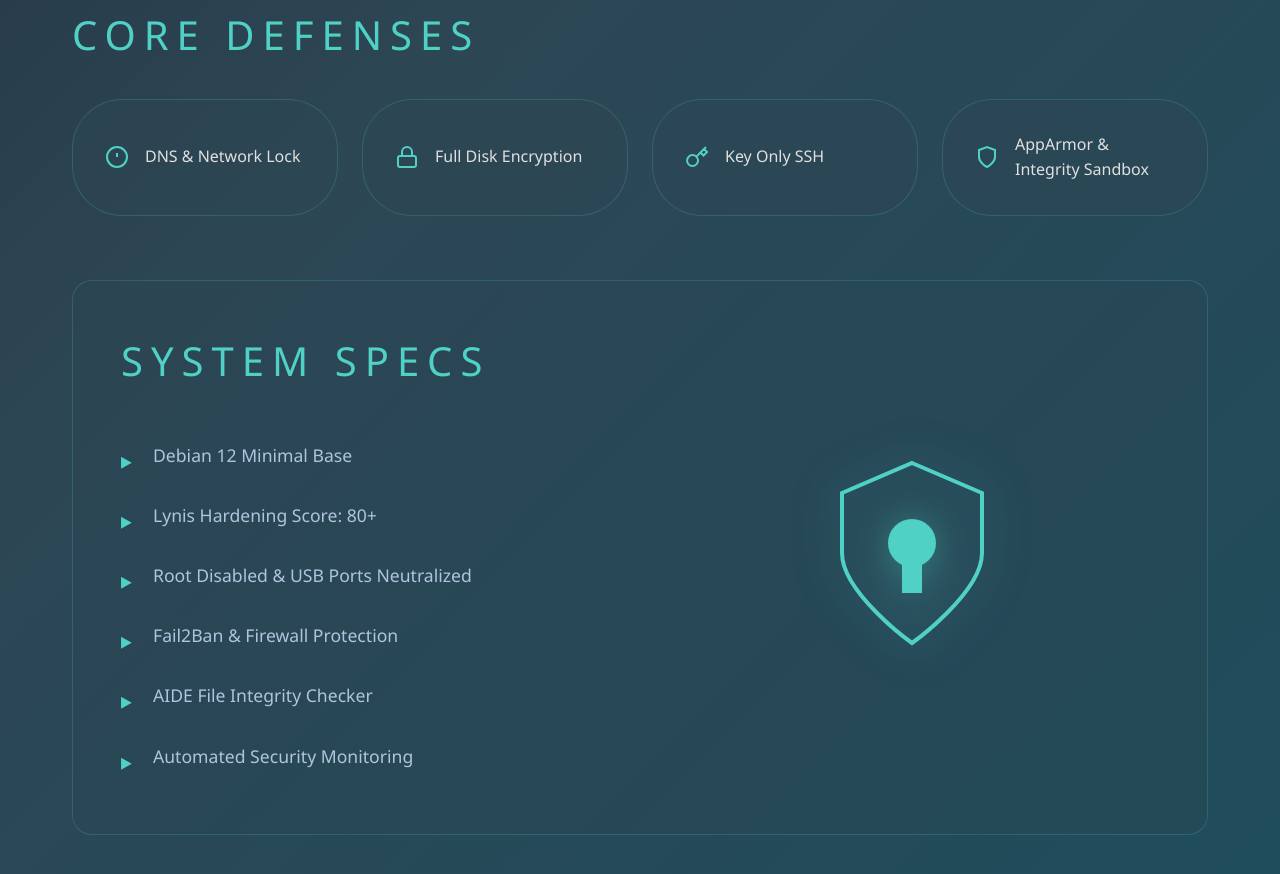
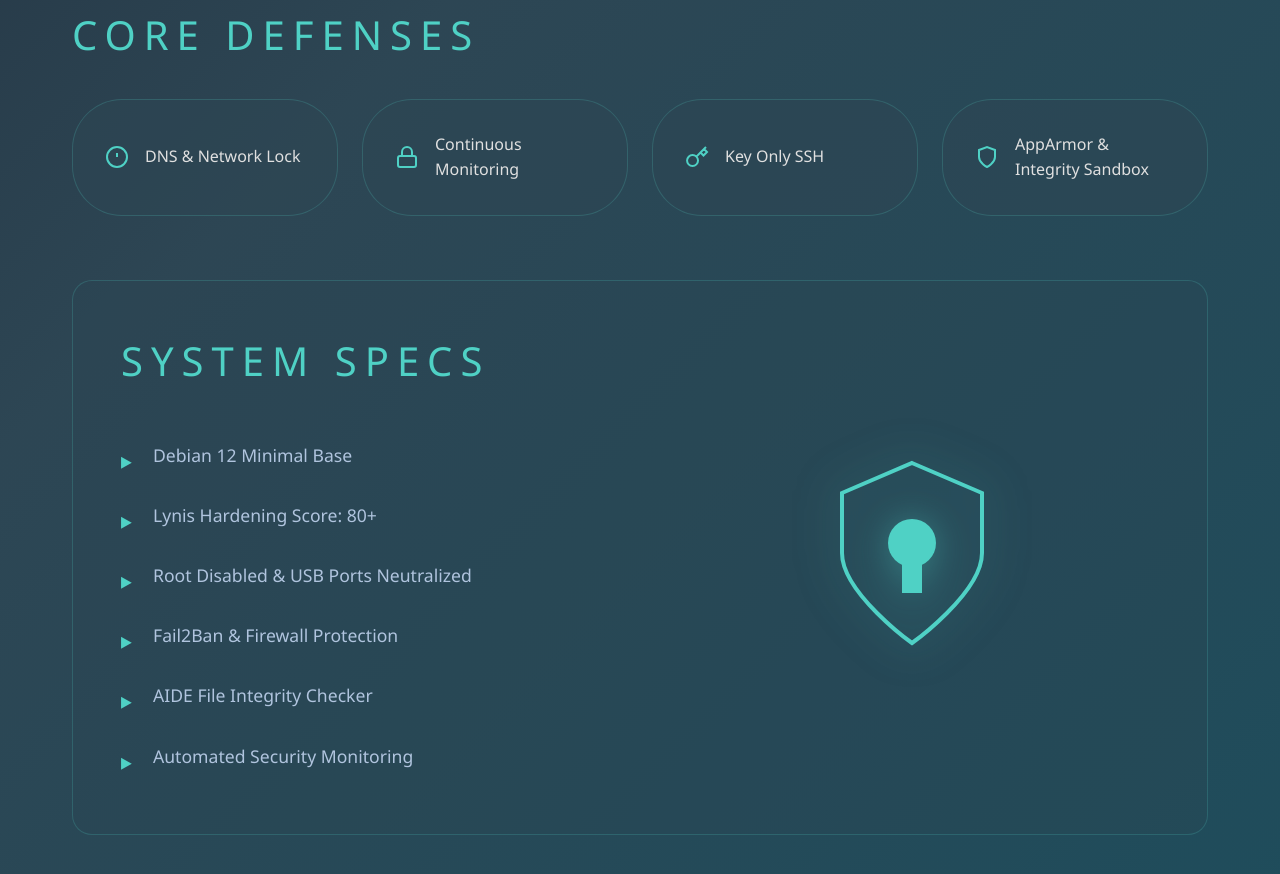
Before and after one commit to kyo-yo-mi-ku/kyo-yo-mi-ku.github.io, a plain HTML site: page index.html in a window 1280 px wide. Shown: the part 1415-2289 px from the top of the page. Drawn offline with Linux system fonts and the light colour scheme.

Commit message:
Updated index.html

```diff
--- a/index.html
+++ b/index.html
@@ -92,7 +92,7 @@
                         <rect x="3" y="11" width="18" height="11" rx="2" ry="2"></rect>
                         <path d="M7 11V7a5 5 0 0 1 10 0v4"></path>
                     </svg>
-                    <span>Full Disk Encryption</span>
+                    <span>Continuous Monitoring</span>
                 </div>
                 <div class="defense-card">
                     <svg class="card-icon" viewBox="0 0 24 24" fill="none" stroke="currentColor" stroke-width="2">
```
